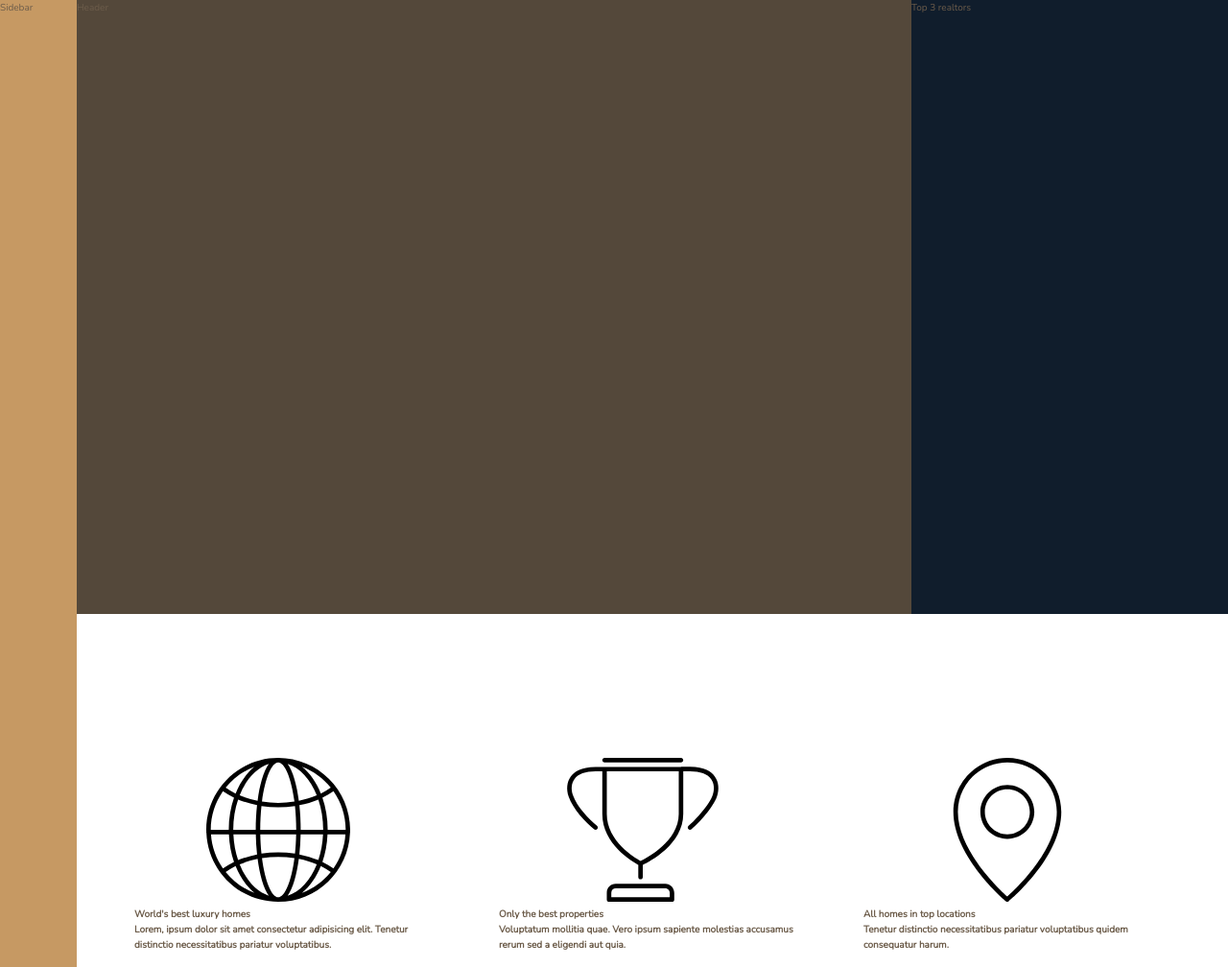
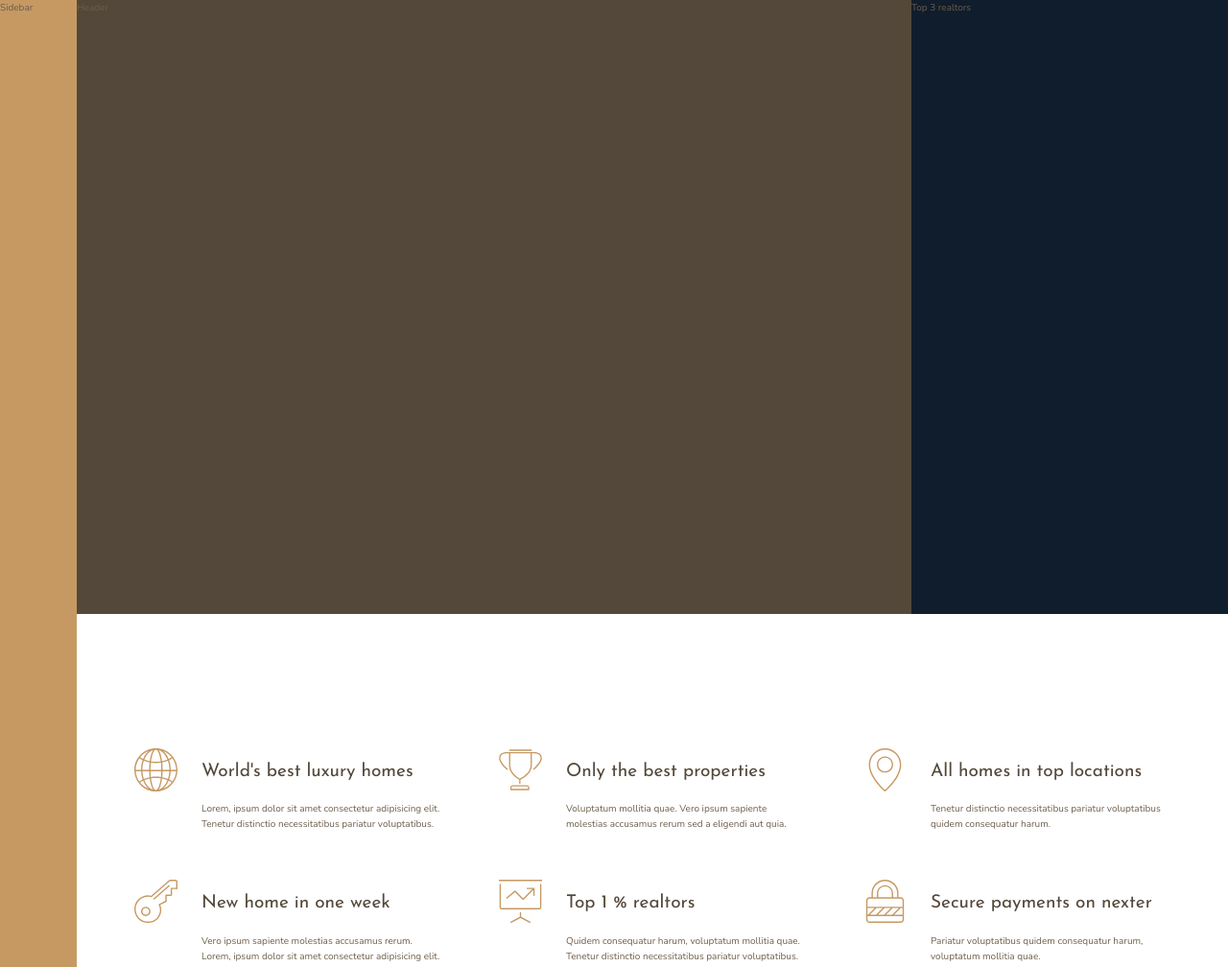
Before and after one commit to JavierMendozaGomez/css-grid, a website: page index.html in a window 1280 px wide. Shown: the top 1008 px of the page at 96% size. Drawn offline with nearby package versions, Linux system fonts and the light colour scheme.

Commit message:
Fixed features

```diff
--- a/index.html
+++ b/index.html
@@ -26,70 +26,72 @@
 				<svg class="feature__icon">
 					<use xlink:href='img/sprite.svg#icon-global' />
 				</svg>
-				<h4 class="heading-4">
+				<h4 class="heading-4 heading-4--dark">
 					World's best luxury homes
+				</h4>
+
 					<p class="feature_test">
 						Lorem, ipsum dolor sit amet consectetur adipisicing elit. Tenetur distinctio necessitatibus pariatur voluptatibus.
 					</p>
-				</h4>
 			</div>
 			<div class="feature">
 				<svg class="feature__icon">
 					<use xlink:href='img/sprite.svg#icon-trophy' />
 				</svg>
-				<h4 class="heading-4">
+				<h4 class="heading-4 heading-4--dark">
 					Only the best properties
+				</h4>
 					<p class="feature_test">
 						Voluptatum mollitia quae. Vero ipsum sapiente molestias accusamus rerum sed a eligendi aut quia.
 					</p>
-				</h4>
 			</div>
 			<div class="feature">
 				<svg class="feature__icon">
 					<use xlink:href='img/sprite.svg#icon-map-pin' />
 				</svg>
-				<h4 class="heading-4">
+				<h4 class="heading-4 heading-4--dark">
 					All homes in top locations
+				</h4>
+
 					<p class="feature_test">
 						Tenetur distinctio necessitatibus pariatur voluptatibus quidem consequatur harum.
 
 					</p>
-				</h4>
 			</div>
 			<div class="feature">
 				<svg class="feature__icon">
 					<use xlink:href='img/sprite.svg#icon-key' />
 				</svg>
-				<h4 class="heading-4">
+				<h4 class="heading-4 heading-4--dark">
 					New home in one week
+				</h4>
 					<p class="feature_test">
 						Vero ipsum sapiente molestias accusamus rerum. Lorem, ipsum dolor sit amet consectetur adipisicing elit.
 
 					</p>
-				</h4>
 			</div>
 			<div class="feature">
 				<svg class="feature__icon">
 					<use xlink:href='img/sprite.svg#icon-presentation' />
 				</svg>
-				<h4 class="heading-4">
+				<h4 class="heading-4 heading-4--dark">
 					Top 1 % realtors
+				</h4>
 					<p class="feature_test">
 						Quidem consequatur harum, voluptatum mollitia quae. Tenetur distinctio necessitatibus pariatur voluptatibus.
 
 					</p>
-				</h4>
 			</div>
 			<div class="feature">
 				<svg class="feature__icon">
 					<use xlink:href='img/sprite.svg#icon-lock' />
 				</svg>
-				<h4 class="heading-4">
+				<h4 class="heading-4 heading-4--dark">
 					Secure payments on nexter
+				</h4>
 					<p class="feature_test">
 						Pariatur voluptatibus quidem consequatur harum, voluptatum mollitia quae.
 					</p>
-				</h4>
 			</div>
 		</section>
 		<div class="story__pictures">
--- a/sass/_features.scss
+++ b/sass/_features.scss
@@ -2,7 +2,25 @@
 	grid-column: center-start/ center-end;
 	margin: 15rem 0;
 	display: grid;
-	grid-template-columns: repeat(3, 1fr);
+	//grid-template-columns: repeat(3, 1fr);
+	grid-template-columns: repeat(auto-fit, minmax(25rem, 1fr));
 	grid-gap: 6rem;
-	//grid-template-rows: auto auto;
+	align-items: start;
 }
+
+.feature {
+	display: grid;
+	grid-template-columns: min-content 1fr;
+	grid-row-gap: 1.5rem;
+	grid-column-gap: 2.5rem;
+	&__icon {
+		fill: $color-primary;
+		width: 4.5rem;
+		height: 4.5rem;
+		grid-row: 1/ span 2;
+		transform: translateY(-1rem)
+	}
+	&__text {
+		font-size: 1.7rem;
+	}
+}
--- a/sass/_typography.scss
+++ b/sass/_typography.scss
@@ -0,0 +1,26 @@
+
+%heading {
+
+    font-family: $font-display;
+    font-weight: 400;
+}
+.heading-1 {
+    @extend %heading;
+}
+.heading-2 {
+    @extend %heading;
+}
+.heading-3 {
+    @extend %heading;
+
+}
+.heading-4 {
+    @extend %heading;
+    font-size: 1.9rem;
+    &--light {
+        color: $color-grey-light-1;
+    }
+    &--dark {
+        color: $color-grey-dark-1;
+    }
+}
```
Also changed, not shown: css/style.css.
